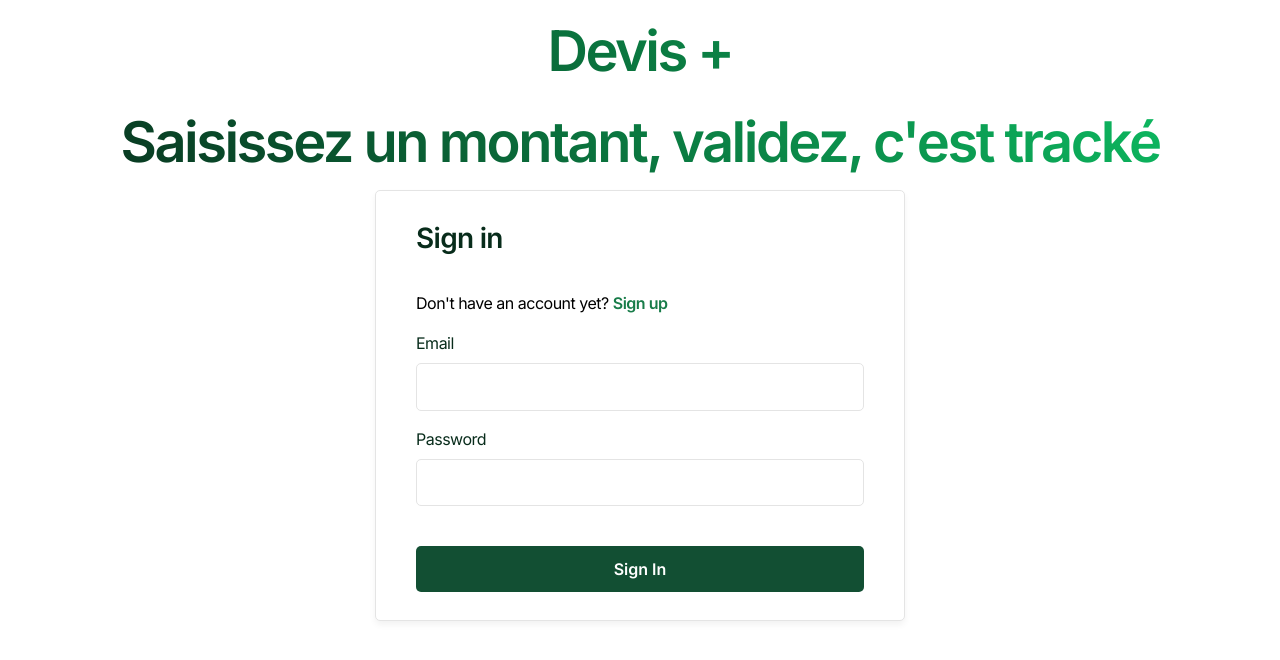
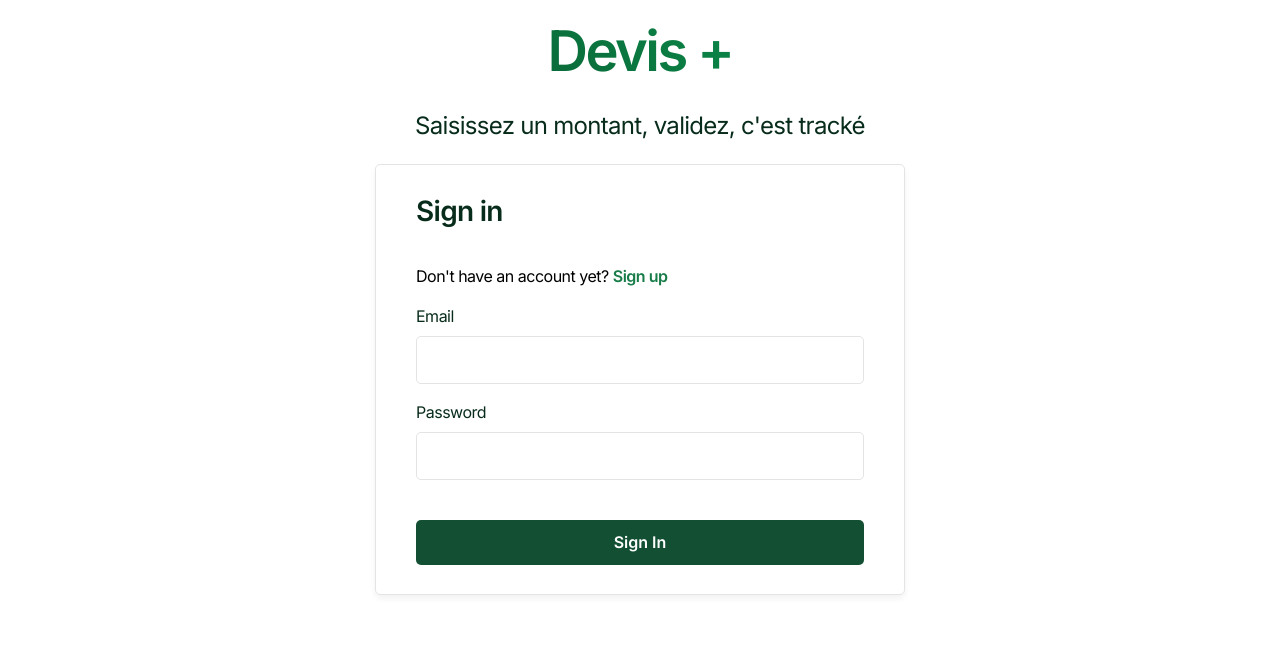
Before and after one commit to marionnaise/Salesteamdashboard, a React (Vite) app: page /signin in a window 1280 px wide. Shown: the top 660 px of the page. Built offline with nearby package versions, Linux system fonts and the light colour scheme.

Commit message:
Adding new app header styles (slogan, title)

```diff
--- a/src/index.css
+++ b/src/index.css
@@ -377,8 +377,11 @@ input:disabled {
 }
 
 /* landing header */
-.landing-header {
-text-align: center;
+.landing-header{
+  text-align: center;
+}
+
+.landing-title {
 font-size: 3.5rem;
 line-height: 1.2;
 margin-bottom: 0.7rem;
@@ -394,6 +397,12 @@ background-clip: text;
 animation: fadeIn 0.8s ease-out;
 }
 
+.landing-slogan{
+color: #082c1b;
+animation: fadeIn 0.8s ease-out;
+}
+
+
 @keyframes fadeIn {
   from {
     opacity: 0;
```
